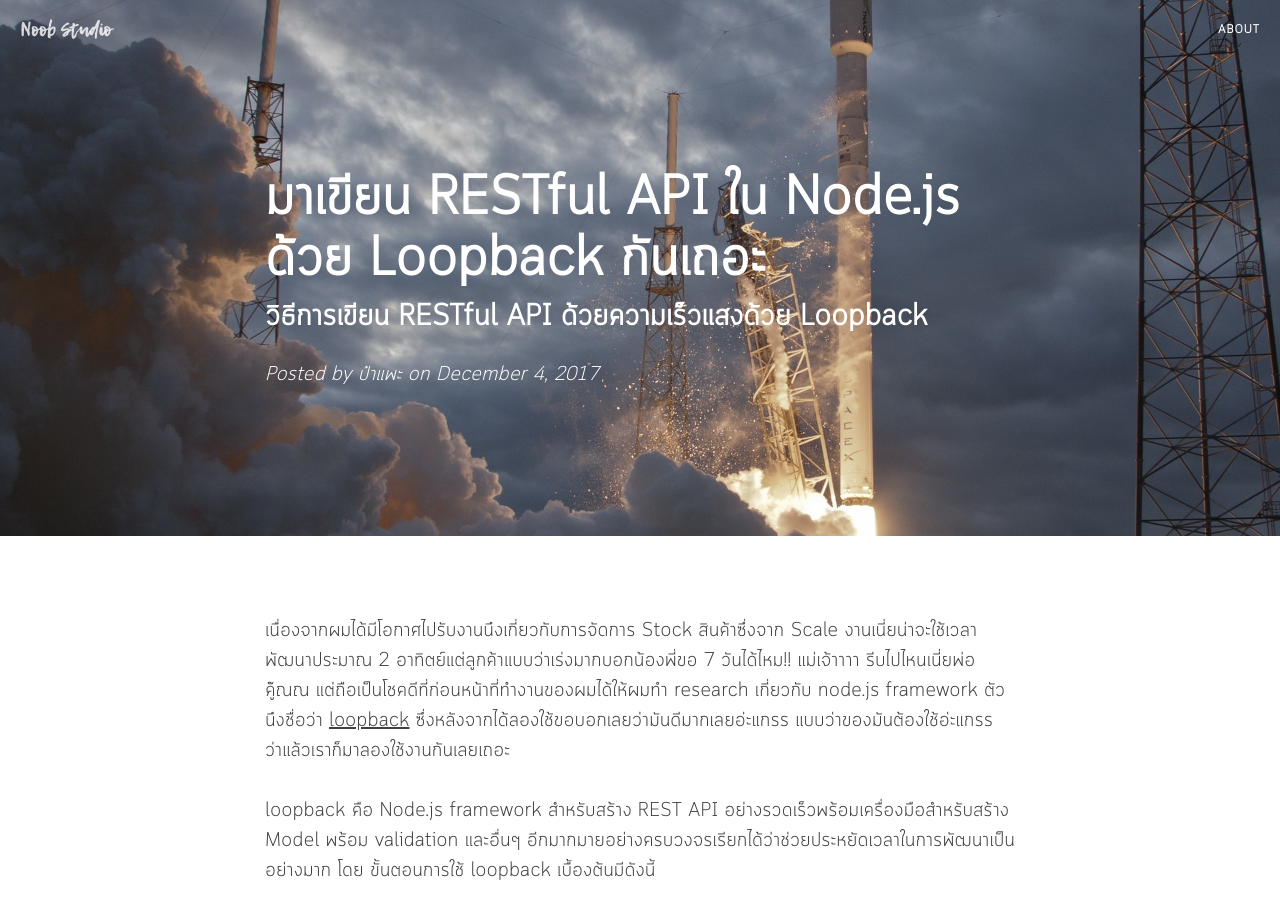
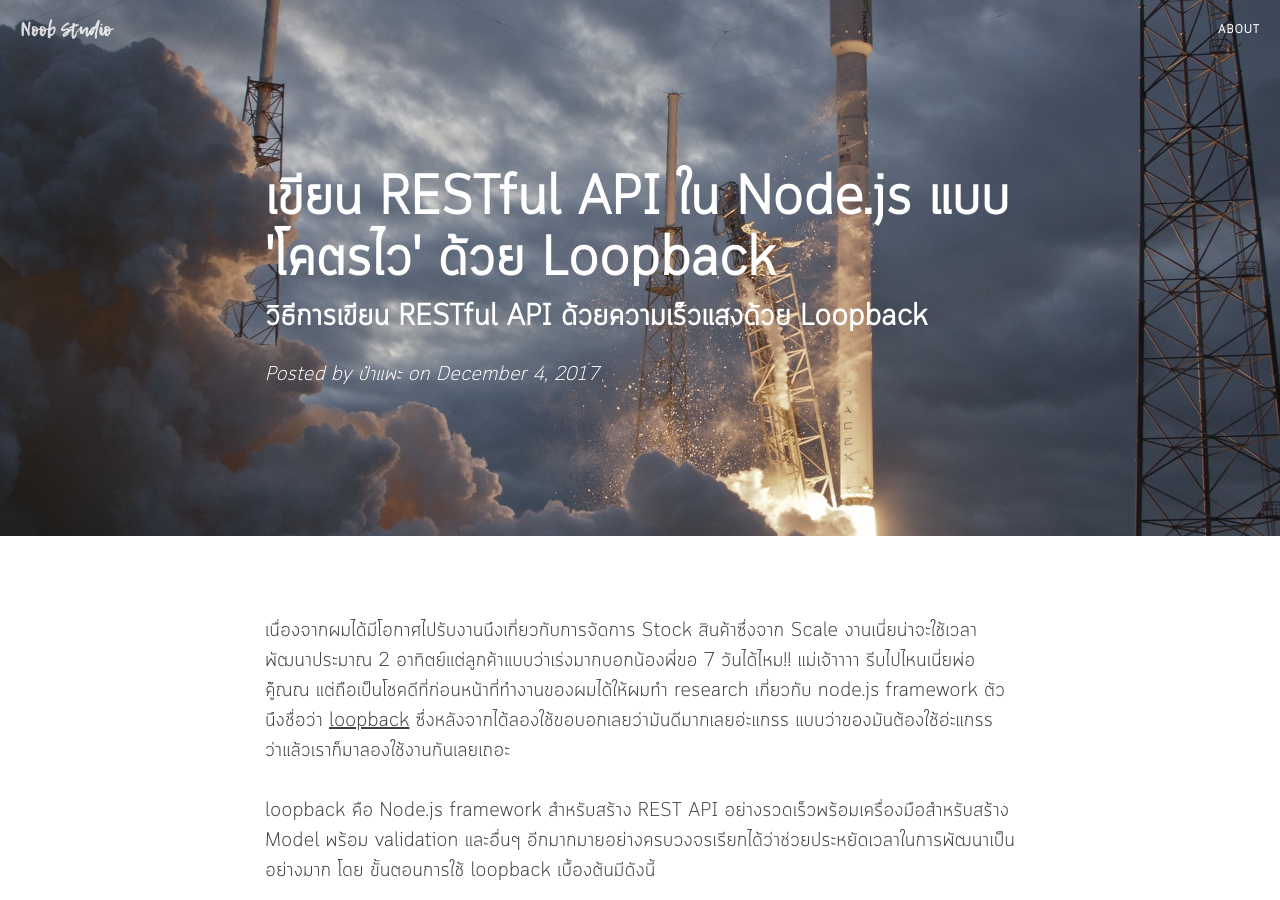
Before and after one commit to noob-studio/noob-studio.github.io, a Jekyll site: the page built from _posts/2017-12-04-loopback-nodejs-framework.markdown, in a window 1280 px wide and 900 px high. Built offline with Jekyll 4.4.1, drawn with Linux system fonts in a browser that asks for light colours; nearby versions of some CDN libraries; comment, search, counter and statistics services are not loaded.

Commit message:
change loopback post name

```diff
--- a/_posts/2017-12-04-loopback-nodejs-framework.markdown
+++ b/_posts/2017-12-04-loopback-nodejs-framework.markdown
@@ -1,7 +1,7 @@
 ---
 layout:     post
 comments:   true
-title: "มาเขียน RESTful API ใน Node.js ด้วย Loopback กันเถอะ"
+title: "เขียน RESTful API ใน Node.js แบบ 'โคตรไว' ด้วย Loopback"
 subtitle: "วิธีการเขียน RESTful API ด้วยความเร็วแสงด้วย Loopback"
 date: 2017-12-04 13:52
 author:     "ป๋าแพะ"
```
